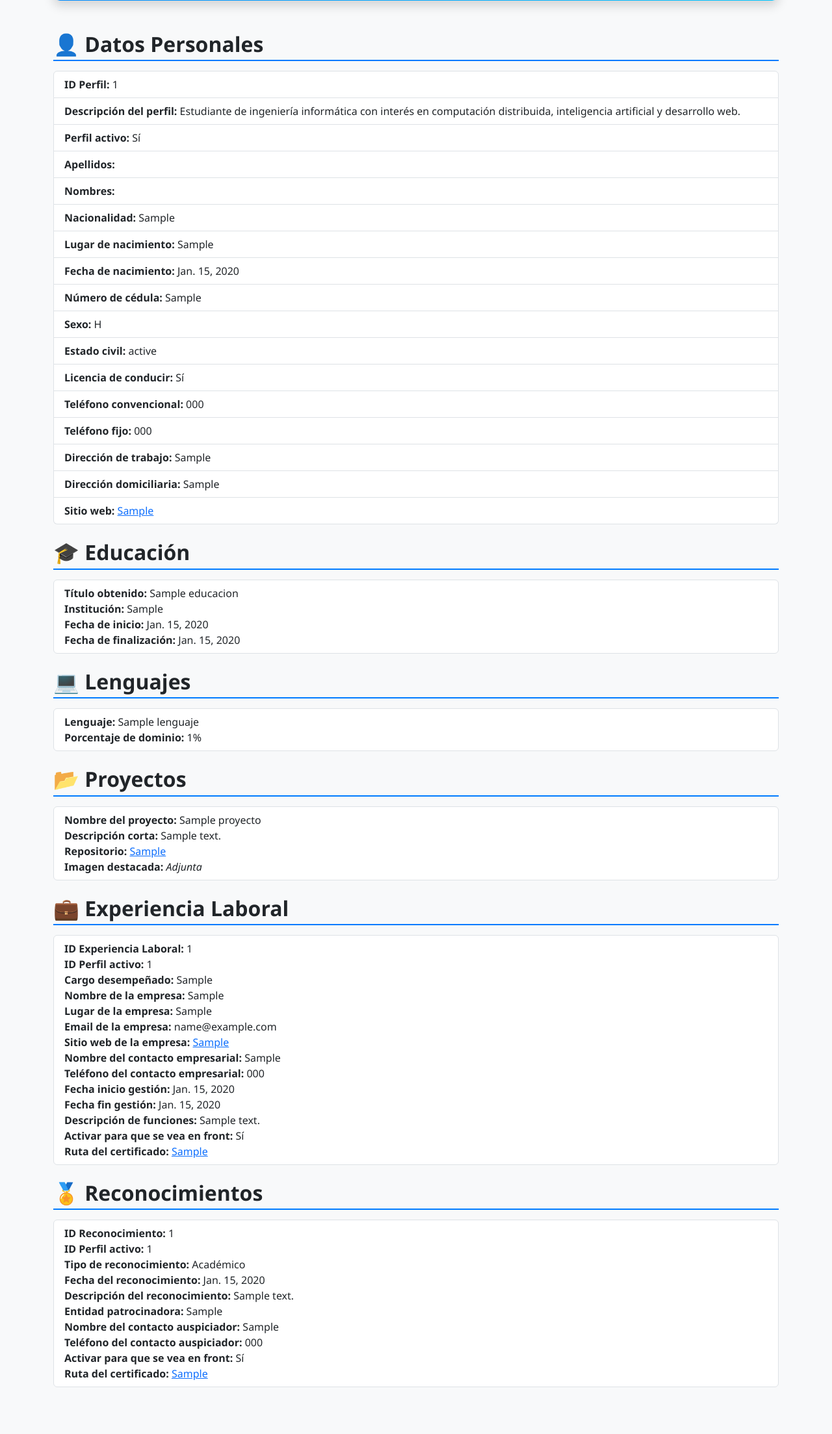
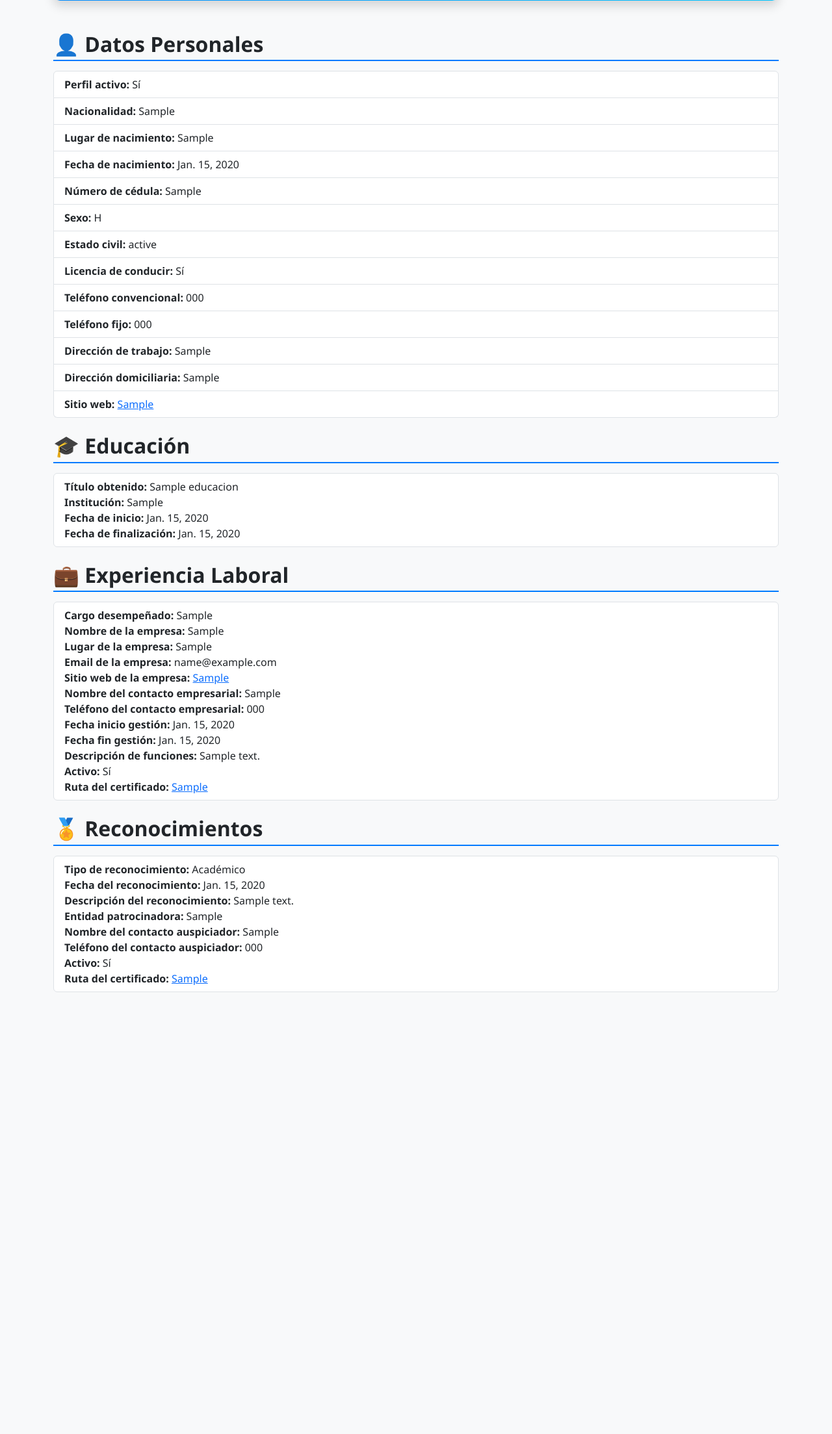
Before and after one commit to alepradofranco/hojadevida, a Django app: page / in a window 1280 px wide. Shown: the part 318-2525 px from the top of the page at 65% size. After the commit the page ends 1845 px from the top, so only its background shows below. Run offline with Django 5.2, Linux system fonts and the light colour scheme; data comes from the database, SQL or seed files in the repository; tables that the repository leaves empty hold one stand-in row (values such as "Sample post").

Commit message:
Actualizo hoja de vida

```diff
--- a/tasks/models.py
+++ b/tasks/models.py
@@ -41,20 +41,6 @@ class Educacion(models.Model):
     fecha_fin = models.DateField(blank=True, null=True)
 
 
-class Lenguaje(models.Model):
-    perfil = models.ForeignKey(Perfil, on_delete=models.CASCADE)
-    nombre = models.CharField(max_length=100)
-    porcentaje_dominio = models.PositiveIntegerField(default=0)
-
-
-class Proyecto(models.Model):
-    perfil = models.ForeignKey(Perfil, related_name='proyectos', on_delete=models.CASCADE)
-    nombre_proyecto = models.CharField(max_length=200)
-    descripcion_corta = models.TextField()
-    repositorio = models.URLField(blank=True)
-    imagen_destacada = models.ImageField(upload_to='proyectos/', blank=True, null=True)
-
-
 class ExperienciaLaboral(models.Model):
     perfil = models.ForeignKey(Perfil, related_name='experiencias', on_delete=models.CASCADE)
     puesto = models.CharField(max_length=200)
@@ -76,7 +62,7 @@ class ExperienciaLaboral(models.Model):
 
 class Reconocimiento(models.Model):
     perfil = models.ForeignKey(Perfil, related_name='reconocimientos', on_delete=models.CASCADE)
-    tipo = models.CharField(max_length=50, choices=[('Académico','Académico'),('Público','Público'),('Privado','Privado')], blank=True)  # ✅ nuevo campo
+    tipo = models.CharField(max_length=50, choices=[('Académico','Académico'),('Público','Público'),('Privado','Privado')], blank=True)
     fecha = models.DateField(blank=True, null=True)
     descripcion = models.TextField(blank=True)
     entidad = models.CharField(max_length=200, blank=True)
--- a/tasks/templates/hoja.html
+++ b/tasks/templates/hoja.html
@@ -47,11 +47,7 @@
         <h2 class="section-title">👤 Datos Personales</h2>
         {% if perfil.datos_personales %}
             <ul class="list-group">
-                <li class="list-group-item"><strong>ID Perfil:</strong> {{ perfil.id }}</li>
-                <li class="list-group-item"><strong>Descripción del perfil:</strong> {{ perfil.biografia }}</li>
                 <li class="list-group-item"><strong>Perfil activo:</strong> {{ perfil.datos_personales.perfil_activo|yesno:"Sí,No" }}</li>
-                <li class="list-group-item"><strong>Apellidos:</strong> {{ perfil.user.last_name }}</li>
-                <li class="list-group-item"><strong>Nombres:</strong> {{ perfil.user.first_name }}</li>
                 <li class="list-group-item"><strong>Nacionalidad:</strong> {{ perfil.datos_personales.nacionalidad }}</li>
                 <li class="list-group-item"><strong>Lugar de nacimiento:</strong> {{ perfil.datos_personales.lugar_nacimiento }}</li>
                 <li class="list-group-item"><strong>Fecha de nacimiento:</strong> {{ perfil.datos_personales.fecha_nacimiento }}</li>
@@ -63,11 +59,7 @@
                 <li class="list-group-item"><strong>Teléfono fijo:</strong> {{ perfil.datos_personales.telefono_fijo }}</li>
                 <li class="list-group-item"><strong>Dirección de trabajo:</strong> {{ perfil.datos_personales.direccion_trabajo }}</li>
                 <li class="list-group-item"><strong>Dirección domiciliaria:</strong> {{ perfil.datos_personales.direccion_domiciliaria }}</li>
-                <li class="list-group-item"><strong>Sitio web:</strong>
-                    <a href="{{ perfil.datos_personales.sitio_web }}" target="_blank">
-                        {{ perfil.datos_personales.sitio_web }}
-                    </a>
-                </li>
+                <li class="list-group-item"><strong>Sitio web:</strong> <a href="{{ perfil.datos_personales.sitio_web }}" target="_blank">{{ perfil.datos_personales.sitio_web }}</a></li>
             </ul>
         {% else %}
             <p class="text-muted">No hay datos personales registrados.</p>
@@ -93,46 +85,6 @@
         {% endif %}
     </div>
 
-    <!-- Lenguajes -->
-    <div class="mb-4">
-        <h2 class="section-title">💻 Lenguajes</h2>
-        {% if perfil.lenguaje_set.all %}
-            <ul class="list-group">
-                {% for lang in perfil.lenguaje_set.all %}
-                    <li class="list-group-item">
-                        <strong>Lenguaje:</strong> {{ lang.nombre }}<br>
-                        <strong>Porcentaje de dominio:</strong> {{ lang.porcentaje_dominio }}%
-                    </li>
-                {% endfor %}
-            </ul>
-        {% else %}
-            <p class="text-muted">No hay lenguajes registrados.</p>
-        {% endif %}
-    </div>
-
-    <!-- Proyectos -->
-    <div class="mb-4">
-        <h2 class="section-title">📂 Proyectos</h2>
-        {% if perfil.proyectos.all %}
-            <ul class="list-group">
-                {% for proyecto in perfil.proyectos.all %}
-                    <li class="list-group-item">
-                        <strong>Nombre del proyecto:</strong> {{ proyecto.nombre_proyecto }}<br>
-                        <strong>Descripción corta:</strong> {{ proyecto.descripcion_corta }}<br>
-                        {% if proyecto.repositorio %}
-                            <strong>Repositorio:</strong> <a href="{{ proyecto.repositorio }}" target="_blank">{{ proyecto.repositorio }}</a><br>
-                        {% endif %}
-                        {% if proyecto.imagen_destacada %}
-                            <strong>Imagen destacada:</strong> <em>Adjunta</em>
-                        {% endif %}
-                    </li>
-                {% endfor %}
-            </ul>
-        {% else %}
-            <p class="text-muted">No hay proyectos en el portafolio.</p>
-        {% endif %}
-    </div>
-
     <!-- Experiencia Laboral -->
     <div class="mb-4">
         <h2 class="section-title">💼 Experiencia Laboral</h2>
@@ -140,8 +92,6 @@
             <ul class="list-group">
                 {% for exp in perfil.experiencias.all %}
                     <li class="list-group-item">
-                        <strong>ID Experiencia Laboral:</strong> {{ exp.id }}<br>
-                        <strong>ID Perfil activo:</strong> {{ exp.perfil.id }}<br>
                         <strong>Cargo desempeñado:</strong> {{ exp.puesto }}<br>
                         <strong>Nombre de la empresa:</strong> {{ exp.empresa }}<br>
                         <strong>Lugar de la empresa:</strong> {{ exp.lugar_empresa }}<br>
@@ -152,7 +102,7 @@
                         <strong>Fecha inicio gestión:</strong> {{ exp.fecha_inicio }}<br>
                         <strong>Fecha fin gestión:</strong> {{ exp.fecha_fin|default:"Actualidad" }}<br>
                         <strong>Descripción de funciones:</strong> {{ exp.descripcion }}<br>
-                        <strong>Activar para que se vea en front:</strong> {{ exp.activo|yesno:"Sí,No" }}<br>
+                        <strong>Activo:</strong> {{ exp.activo|yesno:"Sí,No" }}<br>
                         <strong>Ruta del certificado:</strong> <a href="{{ exp.certificado }}" target="_blank">{{ exp.certificado }}</a>
                     </li>
                 {% endfor %}
@@ -169,17 +119,14 @@
             <ul class="list-group">
                 {% for rec in perfil.reconocimientos.all %}
                     <li class="list-group-item">
-                        <strong>ID Reconocimiento:</strong> {{ rec.id }}<br>
-                        <strong>ID Perfil activo:</strong> {{ rec.perfil.id }}<br>
                         <strong>Tipo de reconocimiento:</strong> {{ rec.tipo }}<br>
                         <strong>Fecha del reconocimiento:</strong> {{ rec.fecha }}<br>
                         <strong>Descripción del reconocimiento:</strong> {{ rec.descripcion }}<br>
                         <strong>Entidad patrocinadora:</strong> {{ rec.entidad }}<br>
                         <strong>Nombre del contacto auspiciador:</strong> {{ rec.contacto }}<br>
                         <strong>Teléfono del contacto auspiciador:</strong> {{ rec.telefono_contacto }}<br>
-                        <strong>Activar para que se vea en front:</strong> {{ rec.activo|yesno:"Sí,No" }}<br>
-                        <strong>Ruta del certificado:</strong>
-                        <a href="{{ rec.certificado }}" target="_blank">{{ rec.certificado }}</a>
+                        <strong>Activo:</strong> {{ rec.activo|yesno:"Sí,No" }}<br>
+                        <strong>Ruta del certificado:</strong> <a href="{{ rec.certificado }}" target="_blank">{{ rec.certificado }}</a>
                     </li>
                 {% endfor %}
             </ul>
@@ -187,7 +134,8 @@
             <p class="text-muted">No hay reconocimientos registrados.</p>
         {% endif %}
     </div>
-</div> <!-- cierre del container -->
+
+</div>
 
 <script src="https://cdn.jsdelivr.net/npm/bootstrap@5.3.2/dist/js/bootstrap.bundle.min.js"></script>
 </body>
```
Also changed, not shown: tasks/admin.py (+1 -11 lines), tasks/migrations/0006_remove_proyecto_perfil_delete_lenguaje_and_more.py (added).
